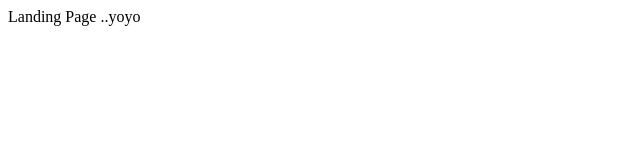
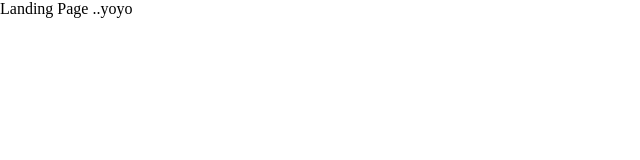
Before and after one commit to MennaMagdie/fitness-tracker, a React (Vite) app: page / in a window 1280 px wide. Shown: the top 160 px of the page, without its empty margins (0-640 px from the left). Built offline with nearby package versions, Linux system fonts and the light colour scheme.

Commit message:
set up styling global variables

```diff
--- a/src/App.css
+++ b/src/App.css
@@ -0,0 +1,17 @@
+html, body, #root {
+  width: 100%;
+  height: 100%;
+  margin: 0;
+  padding: 0;
+  box-sizing: border-box;
+}
+
+:root {
+  --primary-color: #FF8C00;
+  --primary-hover: #FF7000;
+  --foreground: hwb(223 1% 91%);
+  --primary-foreground: hsl(210, 40%, 98%);
+  --muted-foreground: hsl(215.4, 16.3%, 46.9%);
+  --destructive-foreground: hsl(210, 40%, 98%);
+  --main-font: -apple-system, BlinkMacSystemFont, 'Segoe UI', Roboto, 'Helvetica Neue', Arial, sans-serif;
+}
```
